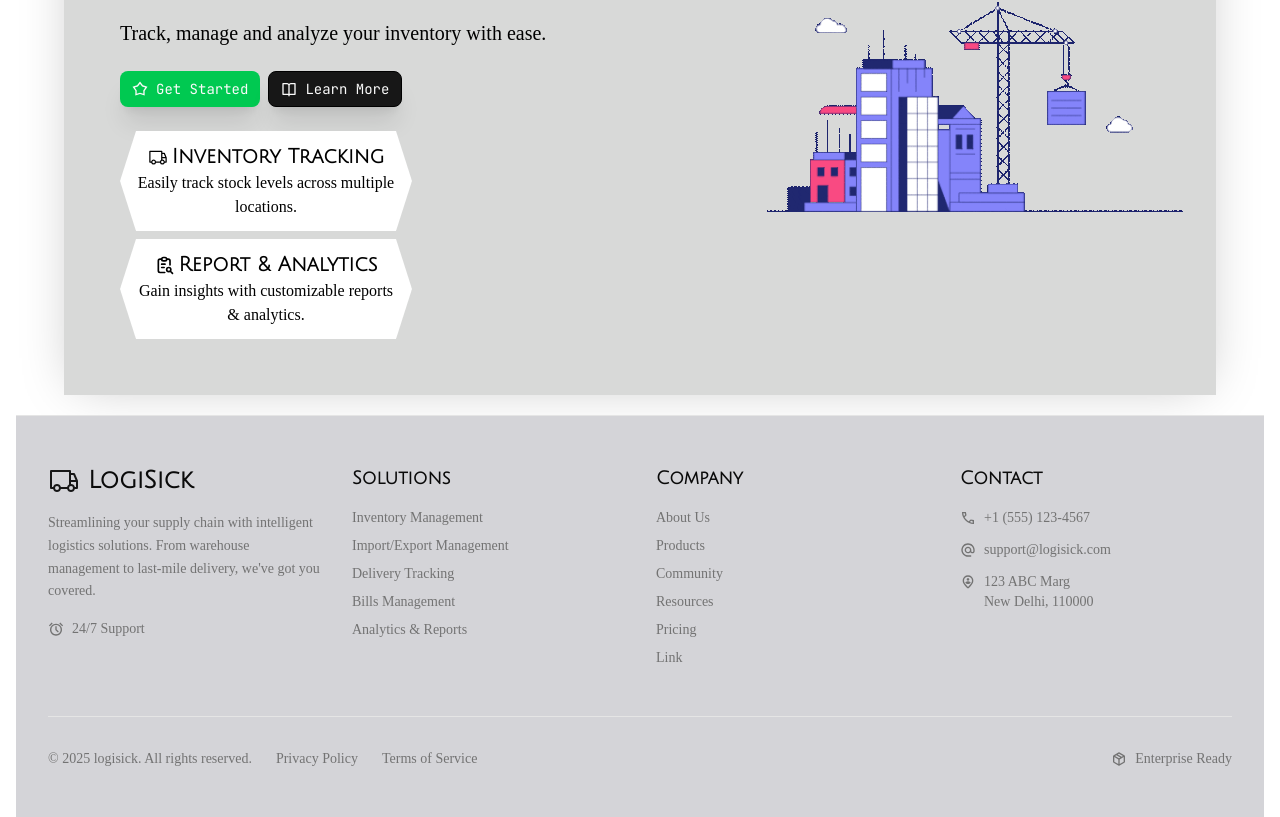
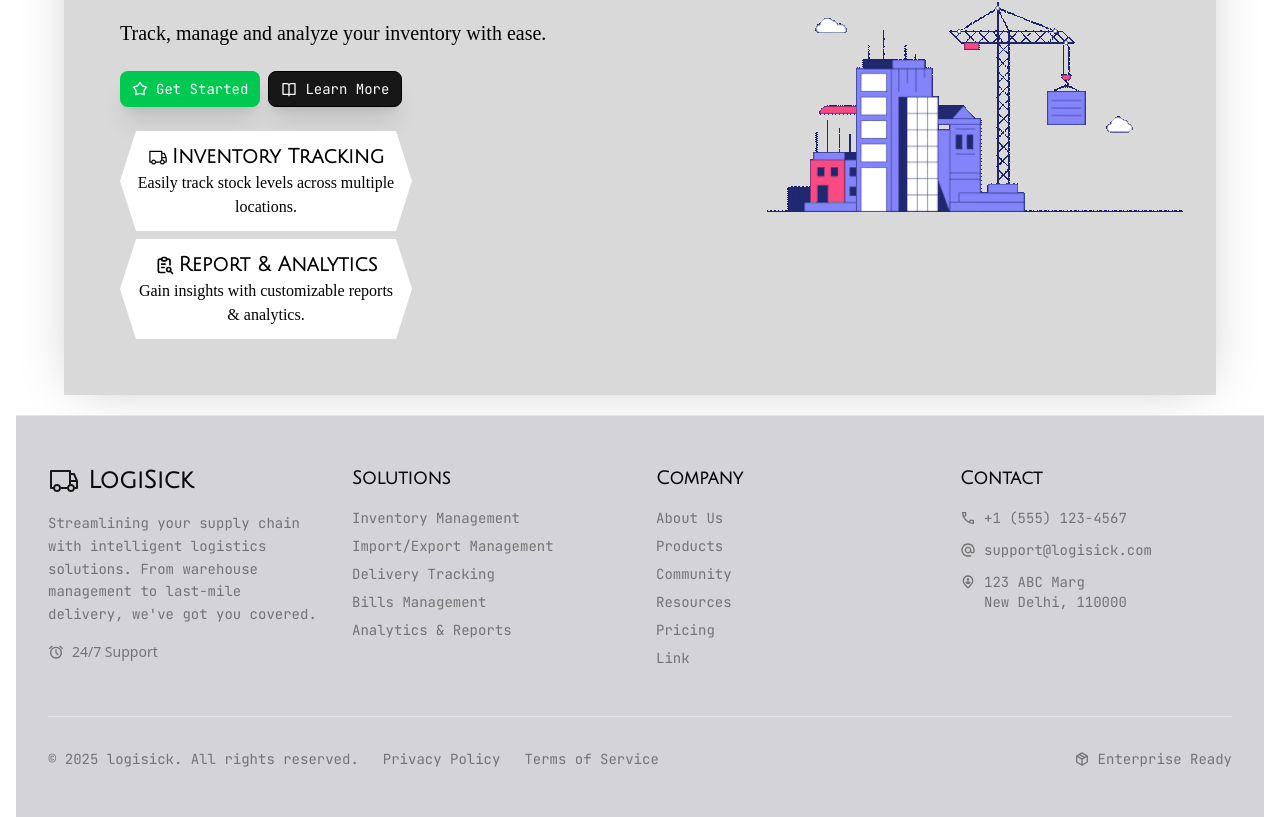
Before and after one commit to GaurangTyagi123/logisick, a React (Vite) app in the folder frontend/: page / in a window 1280 px wide. Shown: the part 438-1255 px from the top of the page. Built offline with nearby package versions, Linux system fonts and the light colour scheme; no server answers.

Commit message:
HOTFIX : added leftover comments from app.tsx

```diff
--- a/frontend/src/App.tsx
+++ b/frontend/src/App.tsx
@@ -10,7 +10,7 @@ import Loading from "@/components/Loading";
 import useCheckAuth from "@/hooks/useCheckAuth";
 
 import ResetPassword from "@/pages/ResetPassword";
-import Notfound from "@/pages/Notfound";
+import Notfound from "@/pages/NotFound";
 import Docs from "@/pages/Docs";
 const Home = lazy(() => import("@/pages/Home"));
 const Dashboard = lazy(() => import("@/pages/Dashboard"));
@@ -35,9 +35,11 @@ function App() {
 		<>
 			<Suspense fallback={<Loading />}>
 				<Routes>
+					{/* path for homepage */}
 					<Route index path="/" element={<Home />} />
+					{/* path for all/specific dashboard */}
 					<Route
-						path="/:orgId/dashboard"
+						path="/dashboard/:orgid?"
 						element={
 							user ? (
 								<Dashboard />
@@ -46,12 +48,14 @@ function App() {
 							)
 						}
 					/>
+					{/* path for uesr authentication */}
 					<Route
 						path="/authenticate"
 						element={
 							!user ? <Navigate to={"/"} /> : <Authenticate />
 						}
 					/>
+					{/* path for default/specific user profile  */}
 					<Route
 						path="/profile/:userId?"
 						element={
@@ -62,13 +66,16 @@ function App() {
 							)
 						}
 					/>
+					{/* path to reset password of user who forgot thier's */}
 					<Route
 						path="/resetpassword/:resetToken"
 						element={
 							!user ? <Navigate to="/" /> : <ResetPassword />
 						}
 					/>
+					{/* path for documentation */}
 					<Route path="/docs" element={<Docs />} />
+					{/* default path for paths that are not found/defined/allowed */}
 					<Route path="*" element={<Notfound />} />
 				</Routes>
 			</Suspense>
--- a/frontend/src/components/Footer.tsx
+++ b/frontend/src/components/Footer.tsx
@@ -24,19 +24,13 @@ function Footer() {
 								LogiSick
 							</h3>
 						</div>
-						<p
-							className="text-muted-foreground text-sm leading-relaxed"
-							style={{ fontFamily: "TimesNewRoman" }}
-						>
+						<p className="text-muted-foreground text-sm leading-relaxed jet-brains">
 							Streamlining your supply chain with intelligent
 							logistics solutions. From warehouse management to
 							last-mile delivery, we've got you covered.
 						</p>
 						<div className="flex space-x-4">
-							<div
-								className="flex items-center space-x-2 text-sm text-muted-foreground"
-								style={{ fontFamily: "TimesNewRoman" }}
-							>
+							<div className="flex items-center space-x-2 text-sm text-muted-foreground">
 								<Clock className="h-4 w-4" />
 								<span>24/7 Support</span>
 							</div>
@@ -48,10 +42,7 @@ function Footer() {
 						<h4 className="text-lg font-semibold text-foreground king-julian">
 							Solutions
 						</h4>
-						<ul
-							className="space-y-2 text-sm"
-							style={{ fontFamily: "TimesNewRoman" }}
-						>
+						<ul className="space-y-2 text-sm jet-brains">
 							<li>
 								<a
 									href="#"
@@ -100,10 +91,7 @@ function Footer() {
 						<h4 className="text-lg font-semibold text-foreground king-julian">
 							Company
 						</h4>
-						<ul
-							className="space-y-2 text-sm"
-							style={{ fontFamily: "TimesNewRoman" }}
-						>
+						<ul className="space-y-2 text-sm jet-brains">
 							<li>
 								<a
 									href="#"
@@ -160,10 +148,7 @@ function Footer() {
 						<h4 className="text-lg font-semibold text-foreground king-julian">
 							Contact
 						</h4>
-						<div
-							className="space-y-3 text-sm"
-							style={{ fontFamily: "TimesNewRoman" }}
-						>
+						<div className="space-y-3 text-sm jet-brains">
 							<div className="flex items-center space-x-2 text-muted-foreground">
 								<Phone className="h-4 w-4" />
 								<span>+1 (555) 123-4567</span>
@@ -186,10 +171,7 @@ function Footer() {
 
 				{/* Bottom Section */}
 				<div className="mt-12 pt-8 border-t border-border">
-					<div
-						className="flex flex-col md:flex-row justify-between items-center space-y-4 md:space-y-0"
-						style={{ fontFamily: "TimesNewRoman" }}
-					>
+					<div className="flex flex-col md:flex-row justify-between items-center space-y-4 md:space-y-0 jet-brains">
 						<div className="flex items-center space-x-6 text-sm text-muted-foreground">
 							<span>© 2025 logisick. All rights reserved.</span>
 							<a
--- a/frontend/src/components/ProfileOrgTable.tsx
+++ b/frontend/src/components/ProfileOrgTable.tsx
@@ -111,7 +111,7 @@ function ProfileOrgTable() {
 							<div className="h-full w-full grid place-items-center gap-3">
 								<H3>You are not in any organizations.</H3>
                                 <Button asChild>
-                                    <Link to={"/default/dashboard"}>
+                                    <Link to={"/dashboard"}>
                                         Create/Join a Organization
                                     </Link>
                                 </Button>
--- a/frontend/src/pages/dashboard.tsx
+++ b/frontend/src/pages/dashboard.tsx
@@ -1,17 +1,19 @@
-import { Navigate, useParams } from "react-router-dom";
+import { useState } from "react";
+import { useParams } from "react-router-dom";
 
 /**
  * @objective page to use as dashboard for a organizations
  * @returns page/react component
  */
 function Dashboard() {
-	const { orgId } = useParams<string>();
+	const [org, ] = useState<string>(
+		useParams<string>().orgid || ""
+	);
 
-	if (!orgId) return <Navigate to={"/notfound"} />;
 	return (
 		<div>
 			<h2>Dashboard</h2>
-			<div>Organizatin Id : {orgId}</div>
+			<div>Organizatin Id : {org || "All orgs"}</div>
 		</div>
 	);
 }
--- a/frontend/src/pages/home.tsx
+++ b/frontend/src/pages/home.tsx
@@ -24,7 +24,7 @@ function Home() {
 	return (
 		<div className="w-full px-4 grid gap-3 h-auto dark:bg-zinc-900">
 			{/* topbar */}
-			<Navbar />
+			<Navbar hide={{logo:true}}/>
 			{/* tabs bar */}
 			<div className="flex flex-col justify-between gap-2 mt-4 md:mt-0">
 				<div className="flex flex-col justify-between">
```
Also changed, not shown: 1 other file (tests, documents, lock files or other folders).
